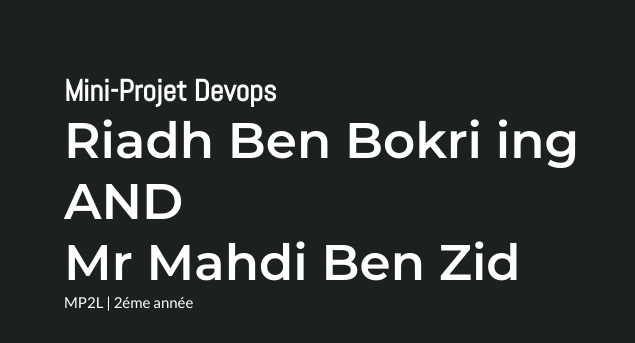
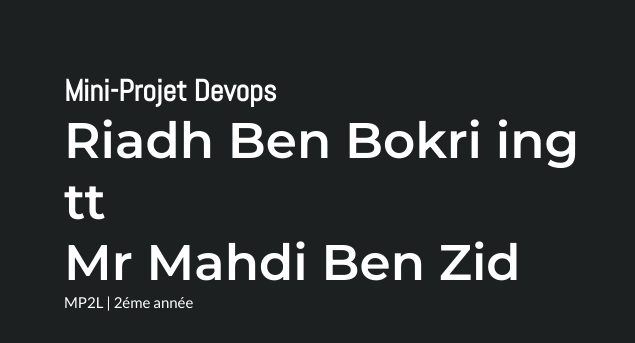
Before and after one commit to mahdibenzid/devops-Project, a plain HTML site: page portfolio-static/index.html in a window 1280 px wide. Shown: the part 209-552 px from the top of the page, 0-635 px from the left. Drawn offline with Linux system fonts and the light colour scheme.

Commit message:
test num 40

```diff
--- a/portfolio-static/index.html
+++ b/portfolio-static/index.html
@@ -46,7 +46,7 @@
     <div class="container">
       <div class="landing-text">
         <h2>Mini-Projet Devops  </h2>
-        <h1>Riadh Ben Bokri ing    <br />   AND    <br />                  Mr Mahdi Ben Zid</h1>
+        <h1>Riadh Ben Bokri ing    <br />   tt    <br />                  Mr Mahdi Ben Zid</h1>
         <h6>MP2L | 2éme année </h6>
       </div>
       <div class="landing-img">
```
Also changed, not shown: 2 other files.
